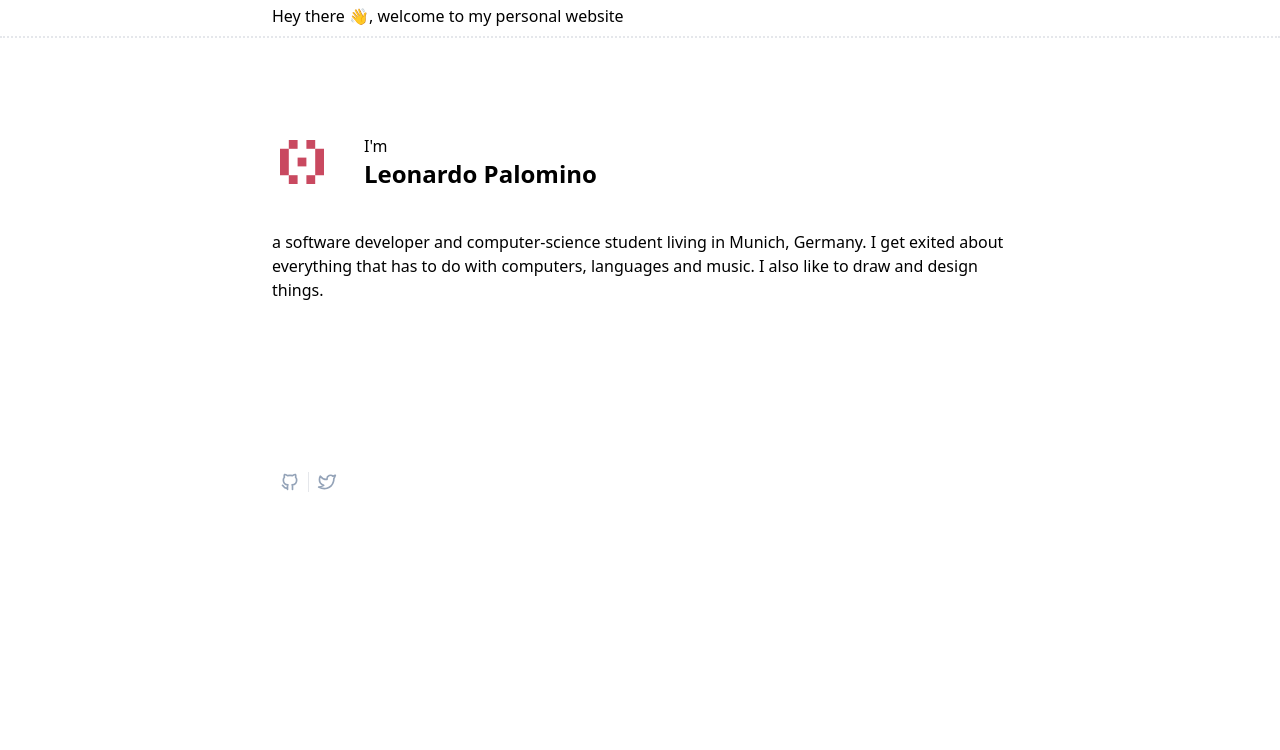
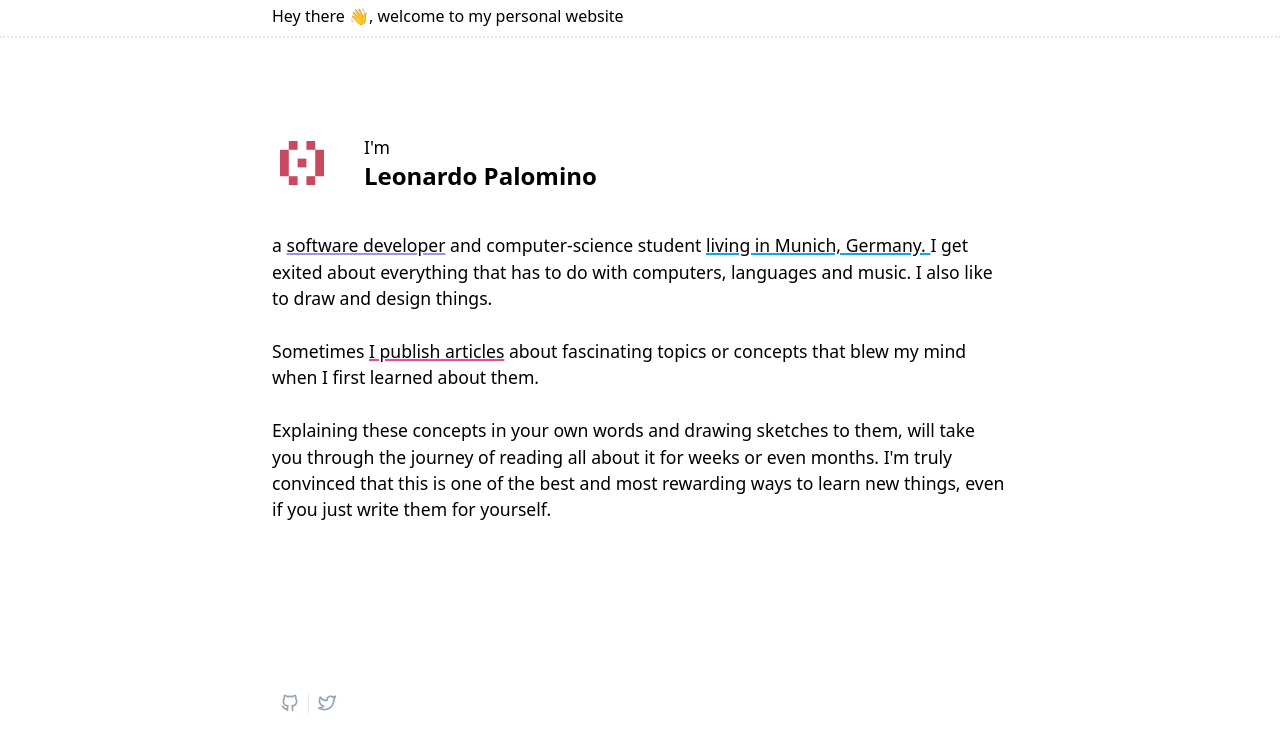
Before and after one commit to leomino/personal-website, an Astro site: page / in a window 1280 px wide. Built offline with nearby package versions, Linux system fonts and the light colour scheme; Astro itself is replaced by a stand-in of ours.

Commit message:
added underline links

```diff
--- a/src/components/container.astro
+++ b/src/components/container.astro
@@ -1,3 +1,3 @@
-<div class="w-full m-auto max-w-screen-md px-4">
+<div class="w-full m-auto max-w-screen-md px-4 antialiased" style="font-size: 1.1rem">
     <slot/>
 </div>
--- a/src/layouts/Layout.astro
+++ b/src/layouts/Layout.astro
@@ -21,7 +21,9 @@ const { title } = Astro.props;
 	<body>
 		<Header></Header>
 		<main>
-			<slot/>
+			<div class="my-10">
+				<slot/>
+			</div>
 		</main>
 		<Footer></Footer>
 	</body>
--- a/src/pages/index.astro
+++ b/src/pages/index.astro
@@ -17,12 +17,26 @@ import Container from '../components/container.astro';
 			</svg>
 			<span class="font-normal">I'm<br/><span class="text-2xl font-semibold">Leonardo Palomino</span></span>
 		</div>
-		<p class="font-normal mt-5">
-			a software developer and computer-science student living in Munich, Germany.
+		<p class="mt-5">
+			a <a href="https://github.com/leomino" class="underline decoration-violet-400 decoration-2" title="Github"
+			target="_blank">software developer</a> and computer-science student
+			<a href="/living-in-munich" class="underline decoration-sky-500 decoration-2" title="Photos of hiking">
+			    living in Munich, Germany.
+			</a>
 			I get exited about everything that has to do with computers, languages and music.
 			I also like to draw and design things.
 		</p>
+		<br/>
+		<p>
+			Sometimes <a href="https://medium.com/@leomino" class="underline decoration-pink-500 decoration-2"
+			title="Medium" target="_blank">I publish articles</a> about fascinating topics or concepts that blew my mind
+			 when I first learned about them.
+		</p>
+		<br/>
+		<p>
+			Explaining these concepts in your own words and drawing sketches to them, will take you through the journey
+			of reading all about it for weeks or even months. I'm truly convinced that this is one of the best and most
+			rewarding ways to learn new things, even if you just write them for yourself.
+		</p>
 	</Container>
 </Layout>
-
-<style></style>
--- /dev/null
+++ b/src/pages/living-in-munich.astro
@@ -0,0 +1,20 @@
+---
+import Container from "../components/container.astro";
+import ImageCard from "../components/image-card.astro";
+import Layout from "../layouts/Layout.astro";
+
+const images = [
+    '../public/hiking/alpsee.jpeg',
+    '../public/hiking/cloudy_zugspitze.jpeg',
+    '../public/hiking/steps_before_summit.jpeg'
+];
+
+---
+
+work in progress
+
+<!-- <Layout title="living in munich">
+    <Container>
+        <ImageCard images={images}></ImageCard>
+    </Container>
+</Layout> -->
```
Also changed, not shown: src/components/footer.astro (+0 -8 lines).
